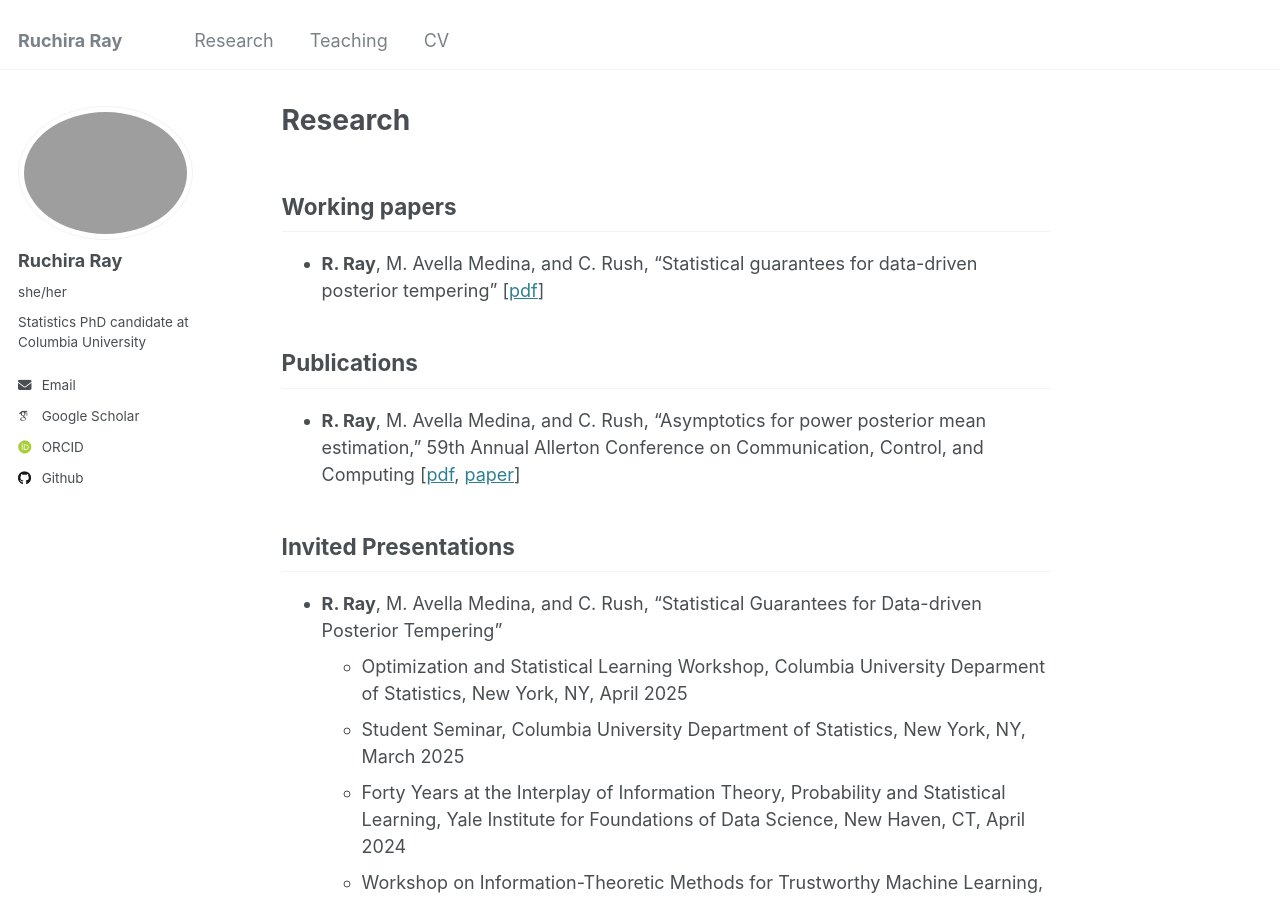
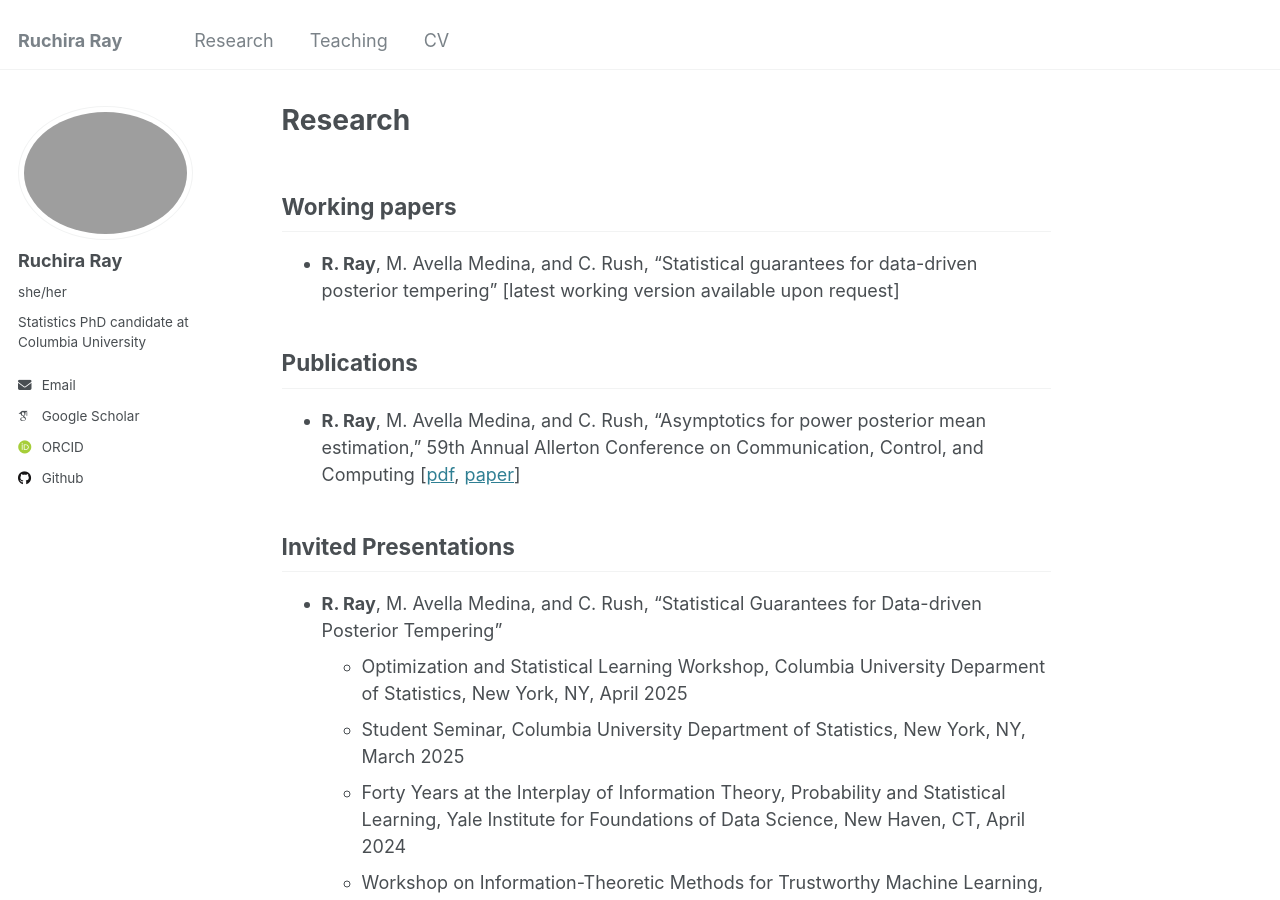
Before and after one commit to rray123/rray123.github.io, a Jekyll site: the page built from _pages/research.md, in a window 1280 px wide and 900 px high. Built offline with Jekyll 4.4.1, drawn with Linux system fonts in a browser that asks for light colours; some web fonts are replaced.

Commit message:
Update research.md

```diff
--- a/_pages/research.md
+++ b/_pages/research.md
@@ -8,7 +8,7 @@ output:
 ---
 
 ## Working papers
-* **R. Ray**, M. Avella Medina, and C. Rush, "Statistical guarantees for data-driven posterior tempering" [[pdf](https://rray123.github.io/files/Theoretical_guarantees_for_data_dependent_posterior_tempering-186.pdf)]
+* **R. Ray**, M. Avella Medina, and C. Rush, "Statistical guarantees for data-driven posterior tempering" [latest working version available upon request]
 
 ## Publications
 * **R. Ray**, M. Avella Medina, and C. Rush, "Asymptotics for power posterior mean estimation," 59th Annual Allerton Conference on Communication, Control, and Computing [[pdf](https://arxiv.org/pdf/2310.07900), [paper](https://ieeexplore.ieee.org/document/10313460)]
```
